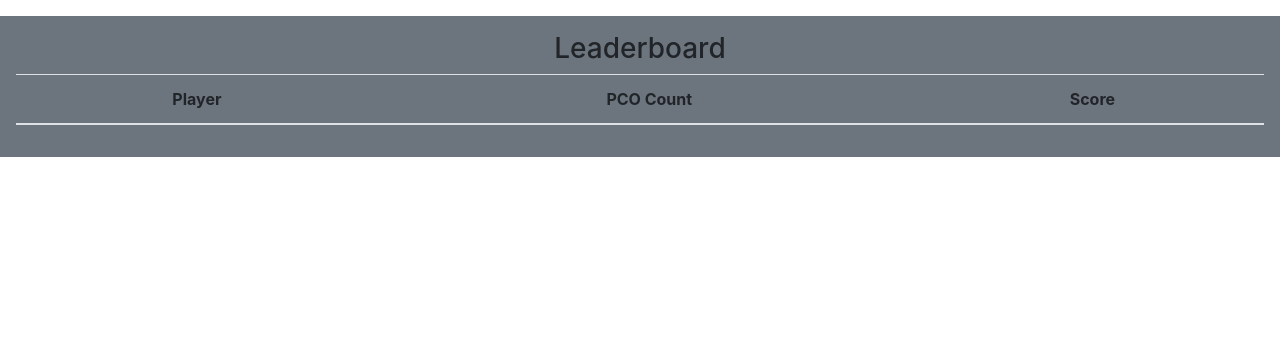
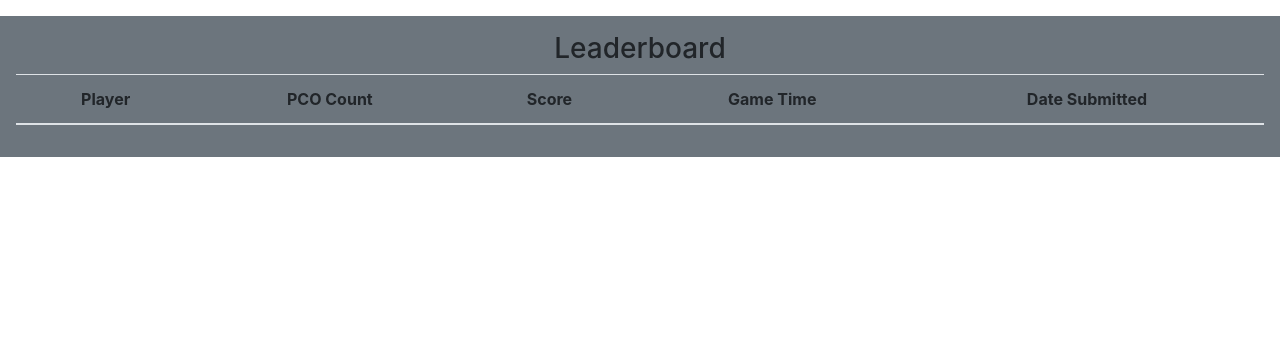
Before and after one commit to SKIMSTER0/capstone, a CodeIgniter app: page /capstone/index.php/leaderboard/index in a window 1280 px wide. Shown: the part 56-420 px from the top of the page. Run offline with CodeIgniter, Linux system fonts and the light colour scheme; data that the repository does not hold is empty; some libraries are stand-ins or nearby versions.

Commit message:
added game_time and game_submitted to leaderboard

```diff
--- a/application/models/Leaderboard_model.php
+++ b/application/models/Leaderboard_model.php
@@ -30,7 +30,7 @@ class leaderboard_model extends ci_model
      */
     public function getLeaderboardUser(int $userId){
         try {
-            $this->db->select('users.username, leaderboard.pco_count, leaderboard.score')
+            $this->db->select('users.username, leaderboard.pco_count, leaderboard.score, leaderboard.game_time, leaderboard.date_submitted')
                 ->from('leaderboard')
                 ->join('users', 'users.user_id = leaderboard.user_id');
 
--- a/application/views/leaderboard.php
+++ b/application/views/leaderboard.php
@@ -10,6 +10,8 @@
                 <th>Player</th>
                 <th>PCO Count</th>
                 <th>Score</th>
+                <th>Game Time</th>
+                <th>Date Submitted</th>
             </tr>
         </thead>
     </table>
--- a/application/views/profile.php
+++ b/application/views/profile.php
@@ -49,6 +49,8 @@
                 <th>Player</th>
                 <th>PCO Count</th>
                 <th>Score</th>
+                <th>Game Time</th>
+                <th>Date Submitted</th>
             </tr>
             </thead>
         </table>
--- a/assets/js/tables.js
+++ b/assets/js/tables.js
@@ -12,6 +12,8 @@ window.addEventListener('load', function(){
                     {data: "username"},
                     {data: "pco_count"},
                     {data: "score"},
+                    {data: "game_time"},
+                    {data: "date_submitted"},
                 ]
             });
 
```
